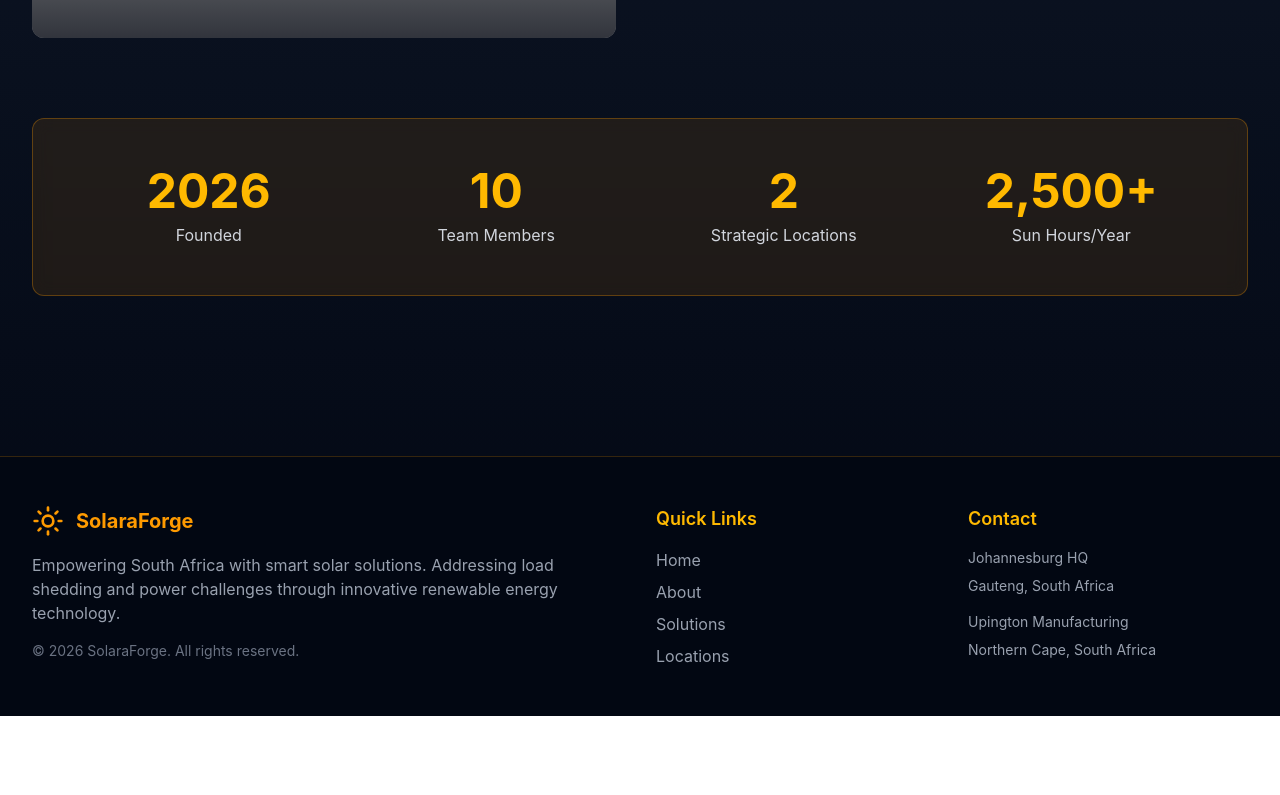
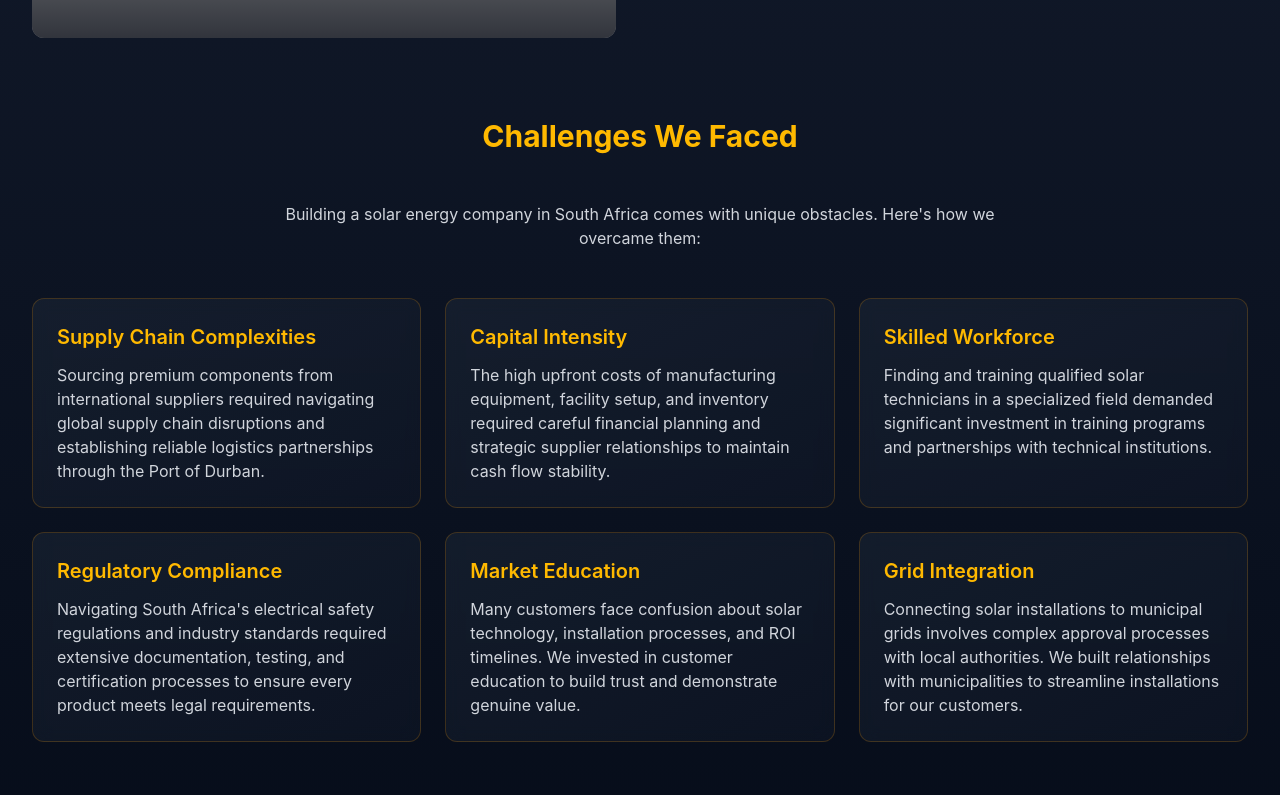
Before and after one commit to scholes572/GROUP3, a React (Vite) app in the folder Solar Energy Company Website/: page /about in a window 1280 px wide. Shown: the part 1605-2400 px from the top of the page. Before the commit the page ends 2321 px from the top, so only its background shows below. Built offline with nearby package versions, Linux system fonts and the light colour scheme; grey boxes are pictures that could not be loaded.

Commit message:
Complete

```diff
--- a/Solar Energy Company Website/src/app/pages/About.tsx
+++ b/Solar Energy Company Website/src/app/pages/About.tsx
@@ -151,6 +151,64 @@ export function About() {
           </motion.div>
         </div>
 
+        {/* Challenges Section */}
+        <motion.div
+          initial={{ opacity: 0, y: 30 }}
+          whileInView={{ opacity: 1, y: 0 }}
+          transition={{ duration: 0.8 }}
+          viewport={{ once: true }}
+          className="mb-20"
+        >
+          <h2 className="text-3xl font-bold text-center text-amber-400 mb-12">Challenges We Faced</h2>
+          <p className="text-gray-300 text-center max-w-3xl mx-auto mb-12">
+            Building a solar energy company in South Africa comes with unique obstacles. Here's how we overcame them:
+          </p>
+
+          <div className="grid grid-cols-1 md:grid-cols-2 lg:grid-cols-3 gap-6">
+            <div className="bg-gradient-to-br from-gray-800/50 to-gray-900/50 backdrop-blur-sm border border-amber-500/20 rounded-xl p-6 hover:border-amber-500/50 transition-all">
+              <h3 className="text-xl font-semibold text-amber-400 mb-3">Supply Chain Complexities</h3>
+              <p className="text-gray-300">
+                Sourcing premium components from international suppliers required navigating global supply chain disruptions and establishing reliable logistics partnerships through the Port of Durban.
+              </p>
+            </div>
+
+            <div className="bg-gradient-to-br from-gray-800/50 to-gray-900/50 backdrop-blur-sm border border-amber-500/20 rounded-xl p-6 hover:border-amber-500/50 transition-all">
+              <h3 className="text-xl font-semibold text-amber-400 mb-3">Capital Intensity</h3>
+              <p className="text-gray-300">
+                The high upfront costs of manufacturing equipment, facility setup, and inventory required careful financial planning and strategic supplier relationships to maintain cash flow stability.
+              </p>
+            </div>
+
+            <div className="bg-gradient-to-br from-gray-800/50 to-gray-900/50 backdrop-blur-sm border border-amber-500/20 rounded-xl p-6 hover:border-amber-500/50 transition-all">
+              <h3 className="text-xl font-semibold text-amber-400 mb-3">Skilled Workforce</h3>
+              <p className="text-gray-300">
+                Finding and training qualified solar technicians in a specialized field demanded significant investment in training programs and partnerships with technical institutions.
+              </p>
+            </div>
+
+            <div className="bg-gradient-to-br from-gray-800/50 to-gray-900/50 backdrop-blur-sm border border-amber-500/20 rounded-xl p-6 hover:border-amber-500/50 transition-all">
+              <h3 className="text-xl font-semibold text-amber-400 mb-3">Regulatory Compliance</h3>
+              <p className="text-gray-300">
+                Navigating South Africa's electrical safety regulations and industry standards required extensive documentation, testing, and certification processes to ensure every product meets legal requirements.
+              </p>
+            </div>
+
+            <div className="bg-gradient-to-br from-gray-800/50 to-gray-900/50 backdrop-blur-sm border border-amber-500/20 rounded-xl p-6 hover:border-amber-500/50 transition-all">
+              <h3 className="text-xl font-semibold text-amber-400 mb-3">Market Education</h3>
+              <p className="text-gray-300">
+                Many customers face confusion about solar technology, installation processes, and ROI timelines. We invested in customer education to build trust and demonstrate genuine value.
+              </p>
+            </div>
+
+            <div className="bg-gradient-to-br from-gray-800/50 to-gray-900/50 backdrop-blur-sm border border-amber-500/20 rounded-xl p-6 hover:border-amber-500/50 transition-all">
+              <h3 className="text-xl font-semibold text-amber-400 mb-3">Grid Integration</h3>
+              <p className="text-gray-300">
+                Connecting solar installations to municipal grids involves complex approval processes with local authorities. We built relationships with municipalities to streamline installations for our customers.
+              </p>
+            </div>
+          </div>
+        </motion.div>
+
         {/* Stats */}
         <motion.div
           initial={{ opacity: 0, y: 30 }}
```
Also changed, not shown: 1 other file (tests, documents, lock files or other folders).
